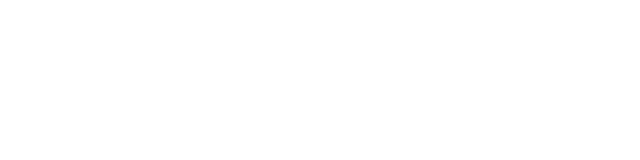
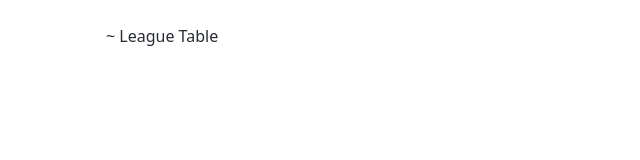
Before and after one commit to emmanueletukudo/league-table, a React (Create React App) app: page /1/fixtures in a window 1280 px wide. Shown: the top 160 px of the page, without its empty margins (0-640 px from the left). Built offline with nearby package versions, Linux system fonts and the light colour scheme.

Commit message:
Added a link back to league table

```diff
--- a/src/App.js
+++ b/src/App.js
@@ -1,7 +1,7 @@
 import { BrowserRouter, Route, Routes } from 'react-router-dom';
 import 'bootstrap/dist/css/bootstrap.min.css';
-import TablePage from "./page/TablePage";
-import FixturesPage from "./page/FixturesPage";
+import TablePage from "./pages/TablePage";
+import FixturesPage from "./pages/FixturesPage";
 import LeagueProiver from './contexts/leagueContext';
 import './App.css';
 function App() {
--- a/src/components/fixtures/Fixtures.jsx
+++ b/src/components/fixtures/Fixtures.jsx
@@ -2,6 +2,7 @@
 import { useEffect } from 'react';
 import { useParams } from 'react-router-dom';
 import { useLeague } from '../../contexts/leagueContext';
+import { Link } from 'react-router-dom';
 import Fixture from './Fixture';
 
 
@@ -16,6 +17,7 @@
 
   return (
     <div>
+      <Link to="/" className='m-4 team-name'> ~ League Table</Link>
       { fixtures && fixtures.map((fixture, key) => (
           <Fixture {...fixture}  key={key}/>
       ))}
```
Also changed, not shown: src/pages/FixturesPage.jsx (renamed from src/page/FixturesPage.jsx), src/pages/TablePage.jsx (renamed from src/page/TablePage.jsx).
